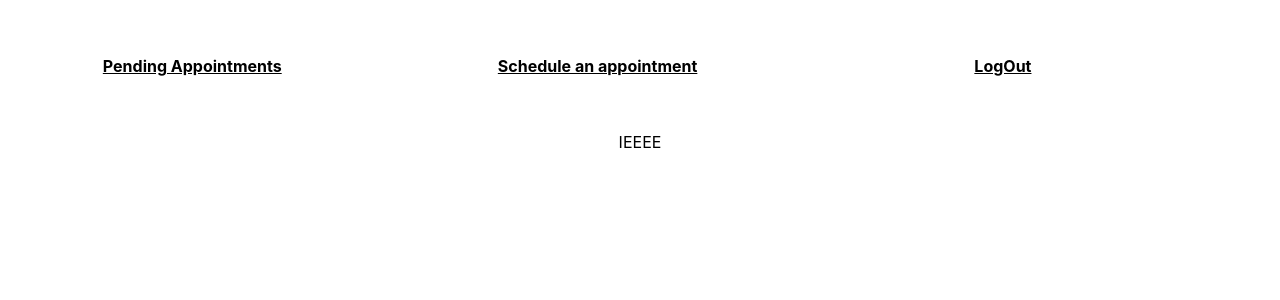
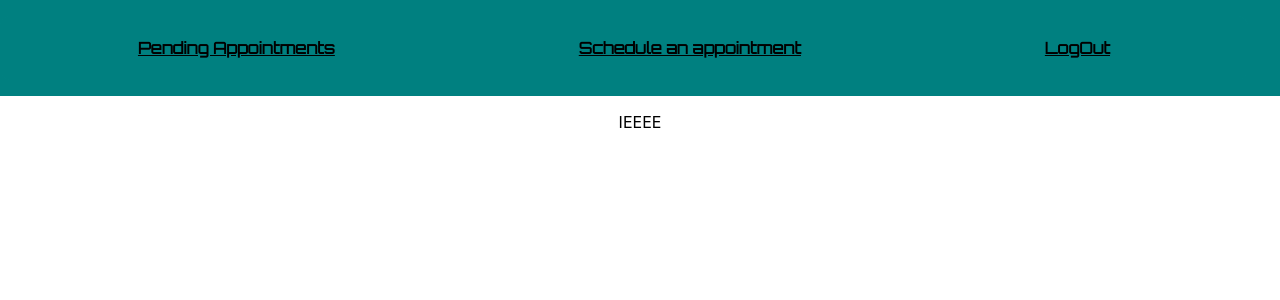
Before and after one commit to DanielC1492/saca-muelas-front, a React (Create React App) app in the folder app/: page /profile in a window 1280 px wide. Shown: the top 300 px of the page. Built offline with nearby package versions, Linux system fonts and the light colour scheme.

Commit message:
I have modified the design

```diff
--- a/app/src/components/Navbar/Navbar.css
+++ b/app/src/components/Navbar/Navbar.css
@@ -1,34 +1,66 @@
+
+.navContainer{
+    display: flex;
+    width: 100%;
+    background-color: teal;
+}
+
 .nav {
     display: flex;
     width: 95%;
-    margin: 1rem;
+    height: 2em;
+    /* margin: 1rem; */
     padding: 1rem;
-    background-color:white;
+    background-color:teal;
     border-radius: 0.75rem;
     justify-content: space-around;
+    align-items: center;
     font-weight: bold;
     text-align: center;
+    list-style-type: none;
+
 }
 
-li {
+.navProfileContainer{
+    display: flex;
+    width: 100%;
+    background-color: teal;
+}
+
+.navProfile {
+    display: flex;
+    width: 95%;
+    height: 2em;
+    /* margin: 1rem; */
+    padding: 1rem;
+    background-color: teal;
+    border-radius: 0.75rem;
+    justify-content: space-around;
+    align-items: center;
+    font-weight: bold;
+    text-align: center;
+    list-style-type: none;
+
+}
+
+/* li {
     display: inline-flex;
     width:  70%;
     padding: 0.5rem;
 
-    color: var(--text-color);
-    font-family: var(--font-text);
-}
+    color: black;
+    font-family: 'Orbitron', sans-serif;
+} */
 
 li a {
     width:  70%;
     padding: 1rem;
-
     color: var(--text-color);
-    font-family: var(--font-text);
-    font-weight: bold;
+    font-family: 'Orbitron', sans-serif;
+    /* font-weight: bold; */
 }
 
-ul {
+/* ul {
     width: 50%;
     list-style-type: none;
     margin: 1rem;
@@ -37,4 +69,4 @@ ul {
     border-radius: 0.75rem;
 
     color: var(--text-color);
-}
+} */
--- a/app/src/components/Navbar/Navbar.jsx
+++ b/app/src/components/Navbar/Navbar.jsx
@@ -4,28 +4,24 @@ import './Navbar.css';
 
 const Navbar = () => {
     return (
-        <div>
-            <div>
+        <div className="navContainer">
             <ul className="nav">
                 <li><Link to="/">Home</Link></li>
                 <li><Link to="/login">Login</Link></li>
                 <li><Link to="/register">Sign   Up</Link></li>
             </ul>
         </div>
-        </div>
     )
 }
 
 const NavbarProfile = () => {
     return (
-        <div>
-            <div>
-                <ul className="nav">
+        <div className="navProfileContainer">
+            <ul className="navProfile">
                 <li><Link to="/appointment">Pending Appointments</Link></li>
                 <li><Link to="/schedule">Schedule an appointment</Link></li>
                 <li><Link to="/">LogOut</Link></li>
             </ul>
-            </div>
         </div>
     )
 }
--- a/app/src/containers/Login/Login.css
+++ b/app/src/containers/Login/Login.css
@@ -20,6 +20,9 @@
     align-content: center;
     border-radius: 2em;
     box-shadow: 0.3em 0.3em 0.3em 0.3em rgba(0, 0, 0, 0.247);
+    margin: auto;
+    font-family: 'Orbitron', sans-serif;
+
 
 }
 
--- a/app/src/containers/Register/Register.css
+++ b/app/src/containers/Register/Register.css
@@ -9,3 +9,15 @@
 .loginBtn {
     cursor: pointer;
 }
+
+.formRegister {
+    display: flex;
+    justify-content: center;
+    align-items: center;
+    height: 40em;
+    width: 100%;
+    background-color: teal;
+    flex-direction: column;
+    font-family: 'Orbitron', sans-serif;
+
+}
--- a/app/src/containers/Register/Register.jsx
+++ b/app/src/containers/Register/Register.jsx
@@ -68,17 +68,17 @@ const Register = (props) => {
 
             {/* <pre>{JSON.stringify(user, null,2)}</pre> */}
 
-            <div className="formCard">
+            <div className="formRegister">
                 <p>Name:</p>
-                <input type="text" maxLength="30" placeholder="" name="name" onChange={stateHandler} onKeyDown={handleOnKeyDown}/>
+                <input type="text" maxLength="30" placeholder="Manue" name="name" onChange={stateHandler} onKeyDown={handleOnKeyDown}/>
                 <p>Phone:</p>
                 <input type="text" maxLength="30" placeholder="678472162" name="phone" onChange={stateHandler} onKeyDown={handleOnKeyDown}/>
                 <p>Email:</p>
                 <input type="email" maxLength="50" placeholder="name@gmail.com" name="email" onChange={stateHandler} onKeyDown={handleOnKeyDown}/>
                 <p>Password:</p>
-                <input type="password" maxLength="200" placeholder="" name="password" onChange={stateHandler} onKeyDown={handleOnKeyDown}/>
+                <input type="password" maxLength="200" placeholder="Ex:Represent23$" name="password" onChange={stateHandler} onKeyDown={handleOnKeyDown}/>
+                <button className='loginBtn' onClick={()=> sendData()}>Send</button>
             </div>
-            <button className='loginBtn' onClick={()=> sendData()}>Send</button>
 
             <div className='errorMessage'>{message}</div>
         </div>
```
Lines whose indentation alone changed are shown as unchanged.
